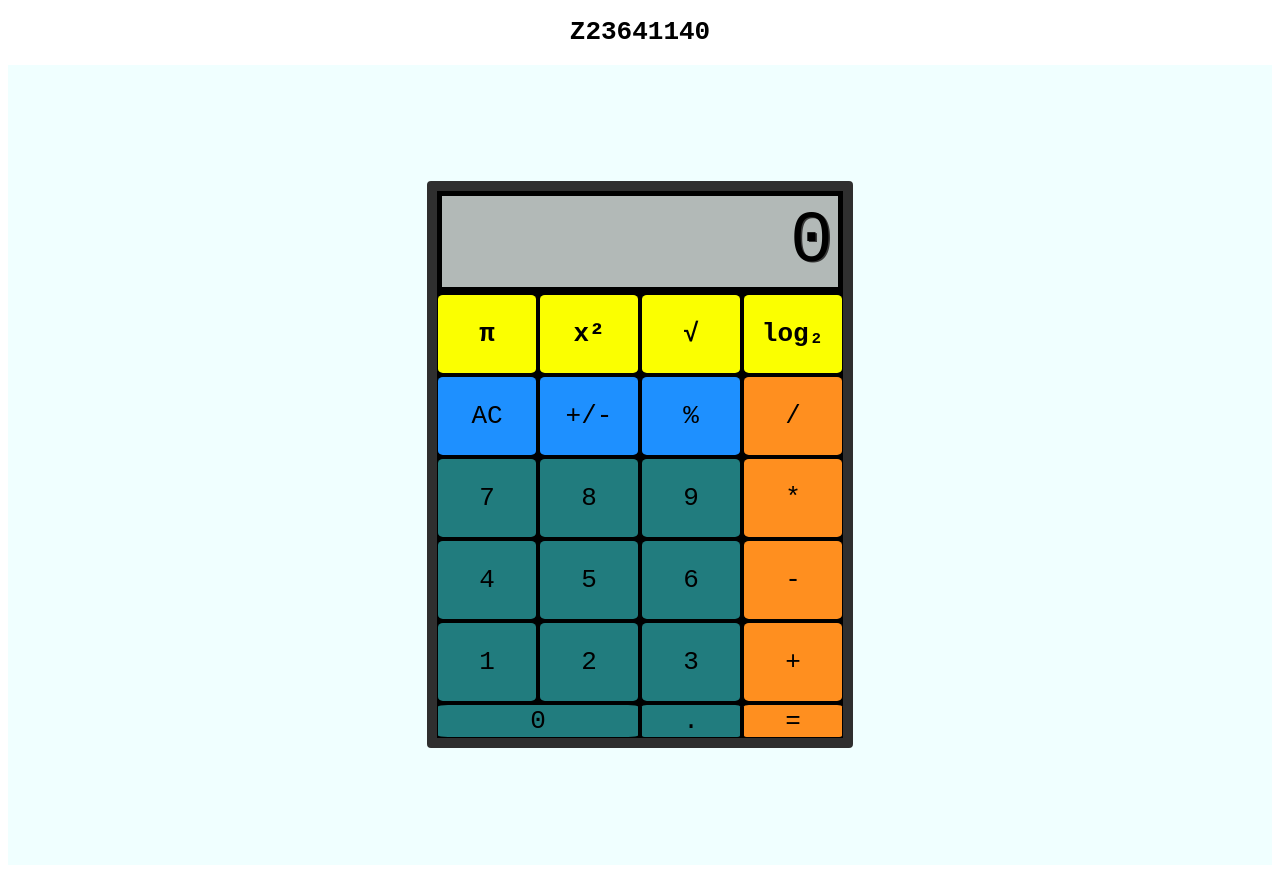
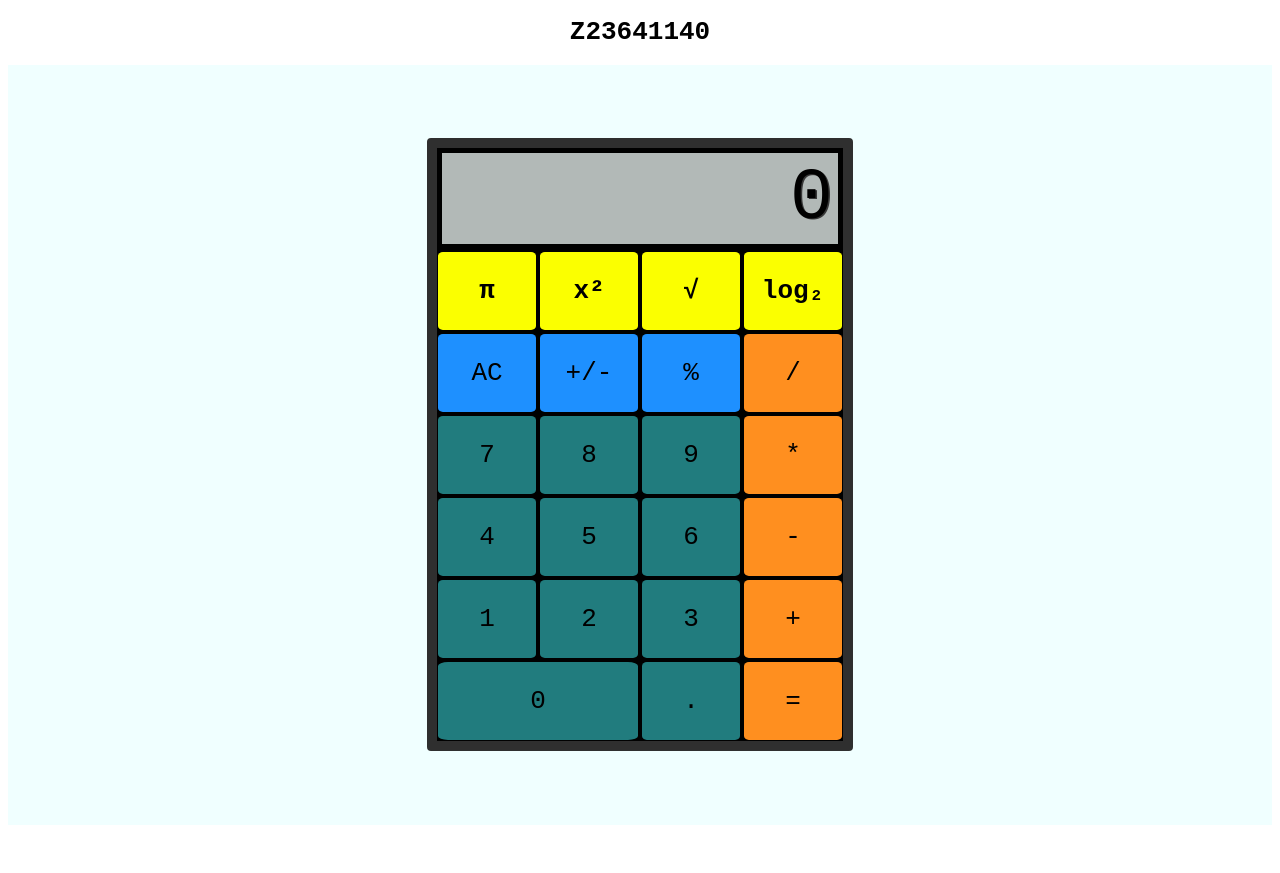
Before and after one commit to cop4808-spring-2023-fullstack-web/cop4808-git-and-github-fundamentals-MarvenCesar, a plain HTML site: page CALC YA LATER.html in a window 1280 px wide. After the commit the page ends 833 px from the top, so only its background shows below. Drawn offline with Linux system fonts and the light colour scheme.

Commit message:
Updated Size of Row
Signed-off-by: Marven Cesar <cesarmarven@gmail.com>

```diff
--- a/Styles/style.css
+++ b/Styles/style.css
@@ -9,7 +9,7 @@ html {
     justify-content: center;
     align-content: center;
     align-items: center;
-    height: 100vh;
+    height: 10vh;
     overflow: hidden;
     background-color: azure;
 }
@@ -20,7 +20,7 @@ html {
     border-radius: 4px;
     display: grid;
     grid-template-columns: repeat(4, 100px);
-    grid-template-rows: minmax(100px, auto) repeat(5, 80px);
+    grid-template-rows: minmax(100px, auto) repeat(6, 80px);
     gap: 2px;
 }
 
```
